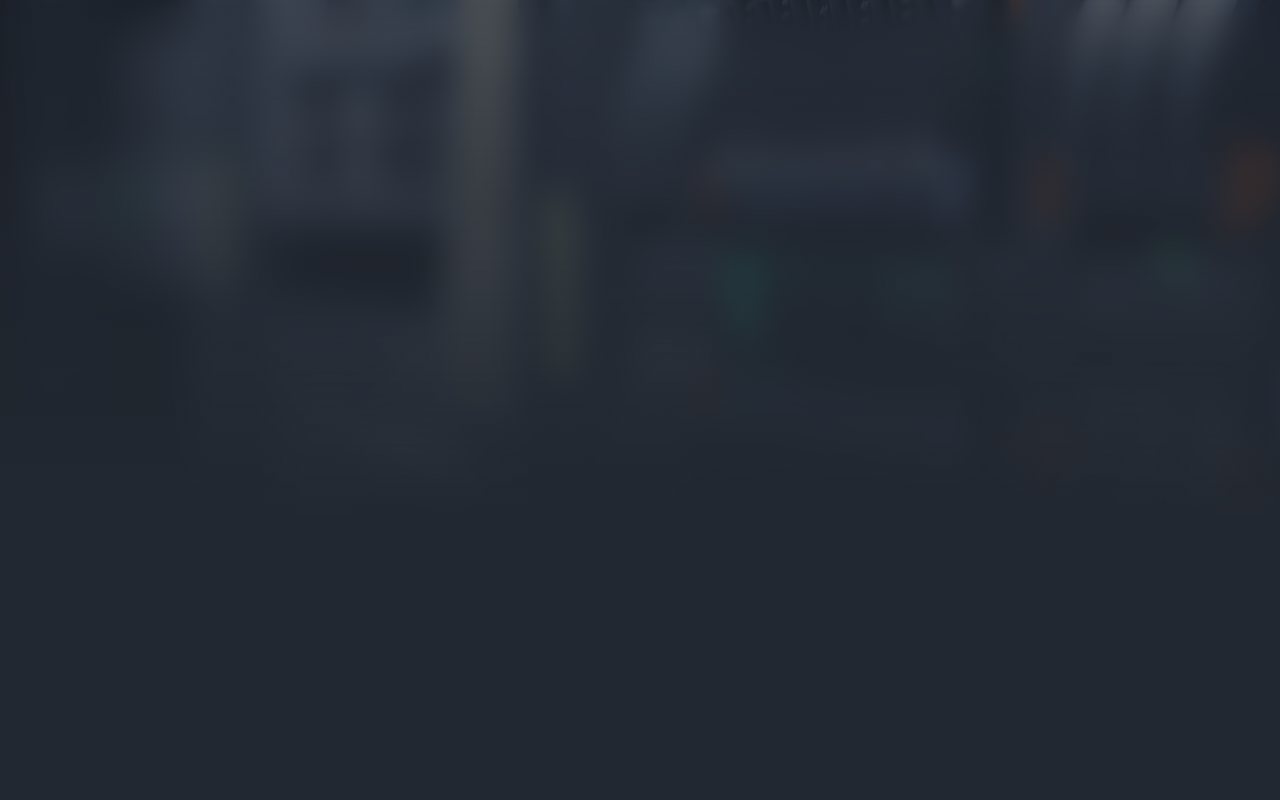
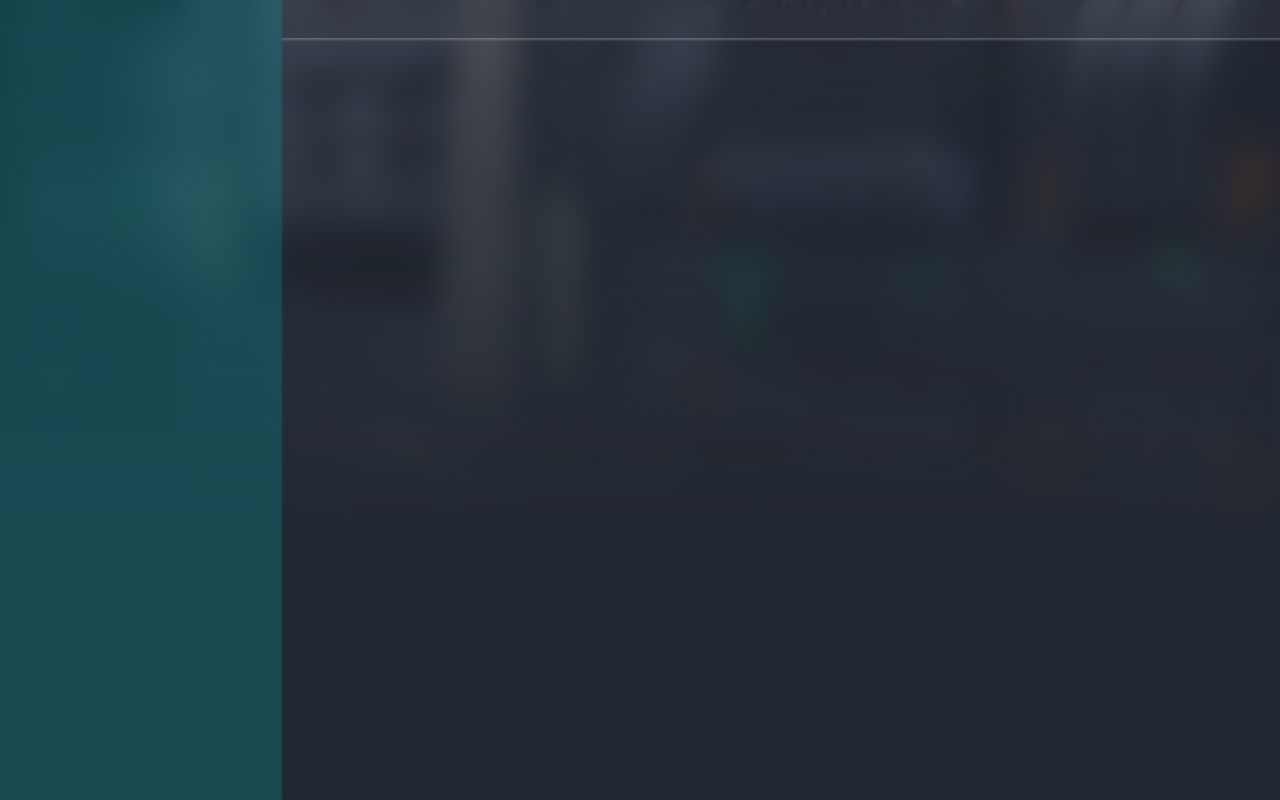
Before and after one commit to UniDash-Environement/UniDash, a Nuxt app: page / in a window 1280 px wide. Built offline with nearby package versions, Linux system fonts and the light colour scheme.

Commit message:
feat: start layout

```diff
--- a/app.vue
+++ /dev/null
@@ -1,3 +0,0 @@
-<template>
-  <Background />
-</template>
--- /dev/null
+++ b/layouts/default.vue
@@ -0,0 +1,35 @@
+<script setup lang="ts">
+
+</script>
+
+<template>
+<Background />
+<FlexRow>
+  <MenuLeft />
+  <FlexColumn class="page">
+    <MenuTop />
+    <FlexColumn class="content">
+      <slot />
+    </FlexColumn>
+  </FlexColumn>
+</FlexRow>
+</template>
+
+<style lang="scss">
+.page {
+  width: calc(100vw - 290px);
+  height: 100vh;
+
+  > .content {
+    margin: 10px;
+    overflow-y: scroll;
+
+    height: calc(100vh - 58px);
+    width: calc(100% - 7px);
+  }
+
+  * {
+    color: rgba(238, 238, 238, 0.6);
+  }
+}
+</style>
--- /dev/null
+++ b/pages/index.vue
@@ -0,0 +1,12 @@
+<script setup lang="ts">
+
+</script>
+
+<template>
+</template>
+
+<style scoped lang="scss">
+div {
+  word-wrap: break-word;
+}
+</style>
```
